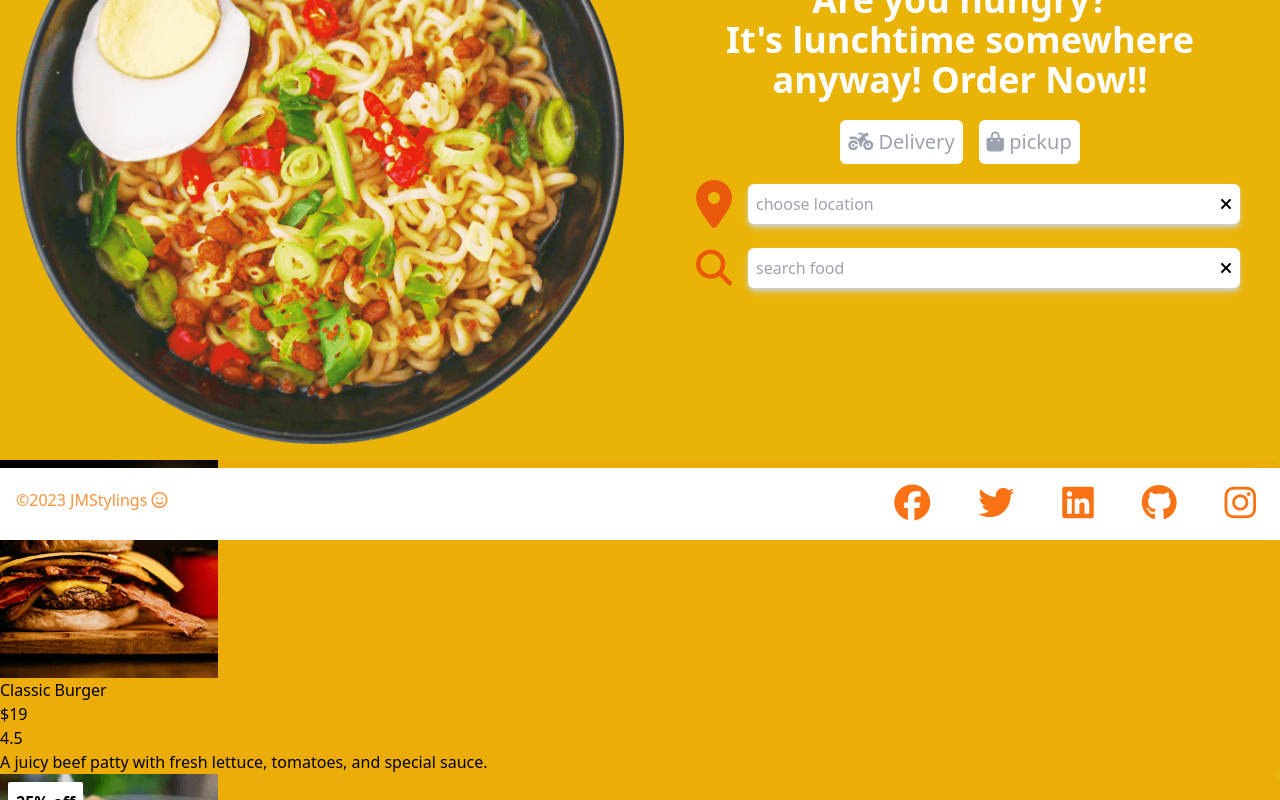
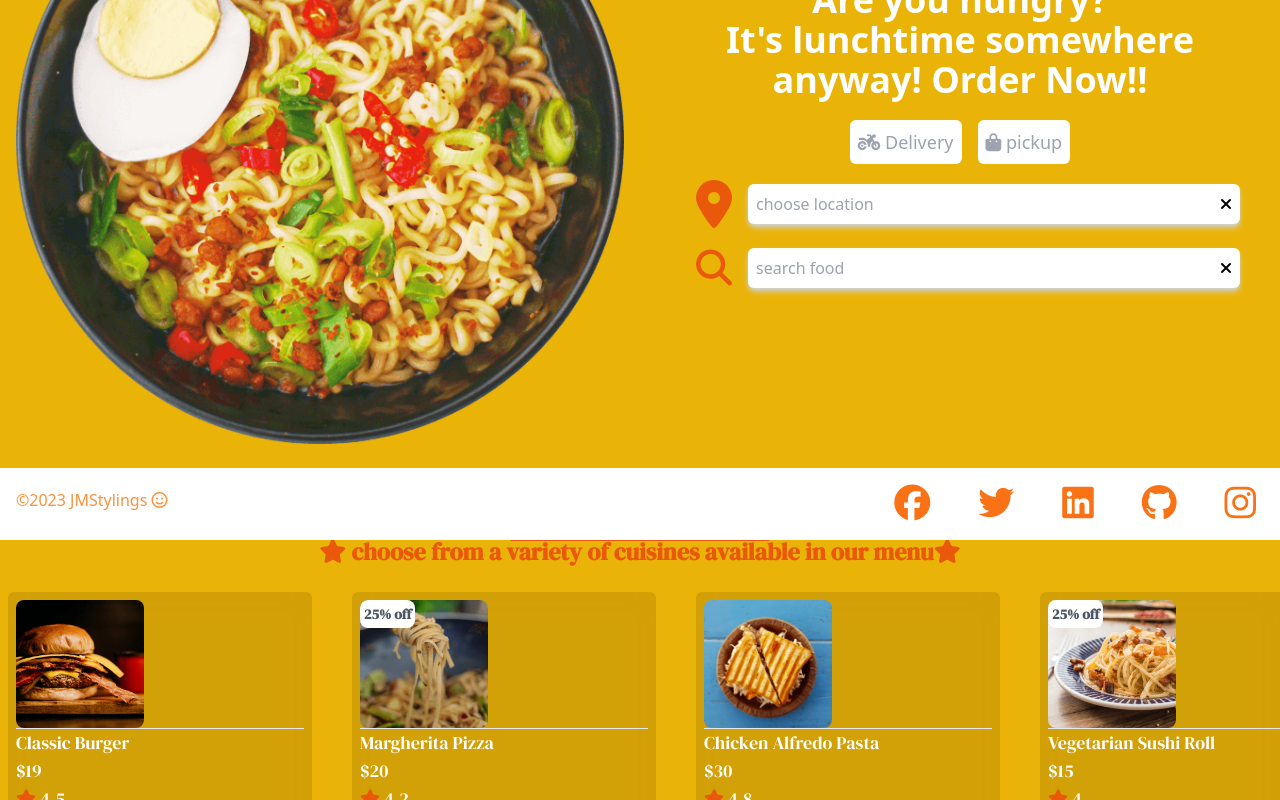
Before and after one commit to cinta-hash/vitamu, a React (Vite) app: page / in a window 1280 px wide. Shown: the part 260-1060 px from the top of the page. Built offline with nearby package versions, Linux system fonts and the light colour scheme.

Commit message:
added overflow

```diff
--- a/src/App.jsx
+++ b/src/App.jsx
@@ -3,6 +3,7 @@ import Header from "./Header"
 import Section from "./Section"
 import Data from "./Data"
 import Footer from "./Footer"
+import Menu from "./Menu"
 
 function App() {
   const cards = Data.map((item)=>{
@@ -25,7 +26,11 @@ function App() {
     <div className="bg-yellow-500 h-full">
        <Header />
        <Section />
-       {cards}
+       <Menu />
+       <maim className="md:flex md:flex-nowrap md:gap-6 md:overflow-x-auto">
+         {cards}
+       </maim>
+
        <Footer />
     </div>
 
--- a/src/Card.jsx
+++ b/src/Card.jsx
@@ -6,17 +6,20 @@ export default function Card(props){
   //   return null
   // }
      return (
-   <div className="card container flex flex-col relative rounded-xl w-full bg-orange-500 bg-opacity-10 backdrop-blur-md">
-      <div className="relative">
-      {!props.item.discountApplies && <div className="discount absolute top-2 left-2 p-2 rounded-sm font-bold bg-white">25% off</div>}
-        <img src={props.item.imageURL} alt={props.name} />
+      <div className="flex-initial md:w-80 flex-col md:flex-row flex-wrap items-center justify-center gap-4">
+      <div className="relative mb-4 font-serif text-white text-lg bg-black bg-opacity-10 backdrop-blur-md p-2 m-2 rounded-md items-center">
+        {!props.item.discountApplies && <div className="discount absolute top-2 left-2 rounded-lg text-sm p-1 text-gray-600 font-semibold bg-white">25% off</div>}
+        <div>
+          <img src={props.item.imageURL} alt={props.name} className="w-32 h-32 rounded-lg" />
+        </div>
+        <hr />
         <h2>{props.item.name}</h2>
         <p>${props.item.price}</p>
-        <p>{props.item.rating}</p>
+        <p><span className="text-orange-600"><i class="fa-solid fa-star"></i></span> {props.item.rating}</p>
         <p>{props.item.description}</p>
-
+        <button className="bg-orange-600 rounded-md p-1">order</button>
       </div>
-   </div>
+    </div>
   )
 
 }
--- /dev/null
+++ b/src/Menu.jsx
@@ -0,0 +1,8 @@
+export default function Menu(){
+    return(
+        <div className="font-serif text-orange-600 font-semibold text-center w-full p-4">
+            <h1 className="underline underline-offset-8 text-6xl">Our Menu</h1>
+            <h2 className="text-2xl"><i class="fa-solid fa-star"></i> choose from a variety of cuisines available in our menu<i class="fa-solid fa-star"></i> </h2>
+        </div>
+    )
+}
--- a/src/Section.jsx
+++ b/src/Section.jsx
@@ -9,8 +9,8 @@ export default function Section(){
             <h1 className="text-4xl font-bold text-white">Are you hungry?</h1>
             <h3 className="text-4xl font-semibold text-white">It's lunchtime somewhere anyway! Order Now!!</h3>
              <div className="space-x-4 container">
-                <button className="mt-5 text-sm text-gray-400 md:p-2 mb-2 md:text-xl bg-white rounded-md  hover:text-white hover:bg-orange-500"><i class="fa-solid fa-motorcycle"></i> Delivery</button>
-                <button className="mt-5 text-sm text-gray-400 md:p-2 mb-2 md:text-xl bg-white rounded-md hover:text-white hover:bg-orange-500"><i class="fa-solid fa-bag-shopping"></i> pickup</button>
+                <button className="mt-5 text-sm text-gray-400 md:p-2 mb-2 md:text-lg p-1 bg-white rounded-md  hover:text-white hover:bg-orange-500"><i class="fa-solid fa-motorcycle"></i> Delivery</button>
+                <button className="mt-5 text-sm text-gray-400 md:p-2 mb-2 md:text-lg p-1 bg-white rounded-md hover:text-white hover:bg-orange-500"><i class="fa-solid fa-bag-shopping"></i> pickup</button>
              </div>
              <div className="flex flex-col items-center md:items-start">
                 <div className="flex items-center w-full h-16 relative">
@@ -24,7 +24,6 @@ export default function Section(){
                 <button className="absolute right-2 top-1/2 transform -translate-y-1/2"><i class="fa-solid fa-xmark"></i></button>
              </div>
              </div>
-
     </div>
     </div>
 
```
